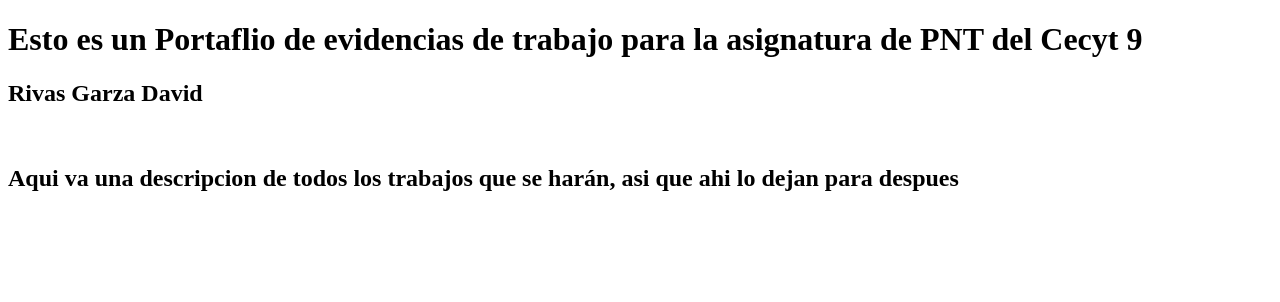
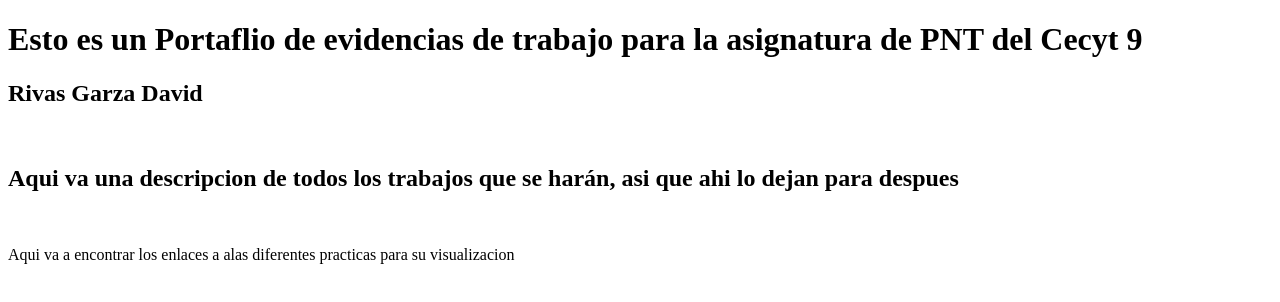
Before and after one commit to deivivid/RivasGarzaDavid, a plain HTML site: page index.html in a window 1280 px wide. Drawn offline with Linux system fonts and the light colour scheme.

```diff
--- a/index.html
+++ b/index.html
@@ -16,6 +16,13 @@
     <br>
     <h2>Aqui va una descripcion de todos los trabajos que se harán, asi que ahi lo dejan para despues</h2>
     </div>
+    <br>
+<div class= "content">
+    <p>
+        Aqui va a encontrar los enlaces a alas diferentes practicas para su visualizacion
+    </p>
+
+</div>
 
 </body>
 </html>
```
